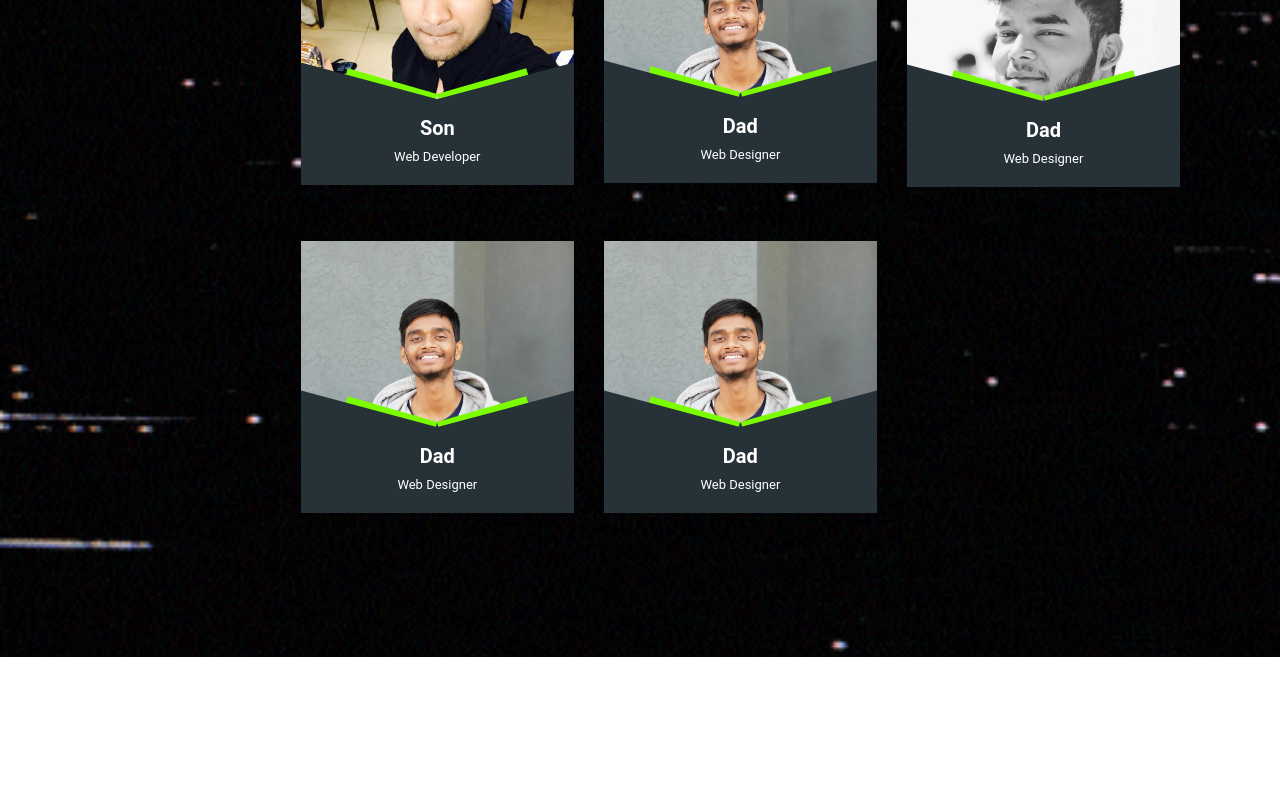
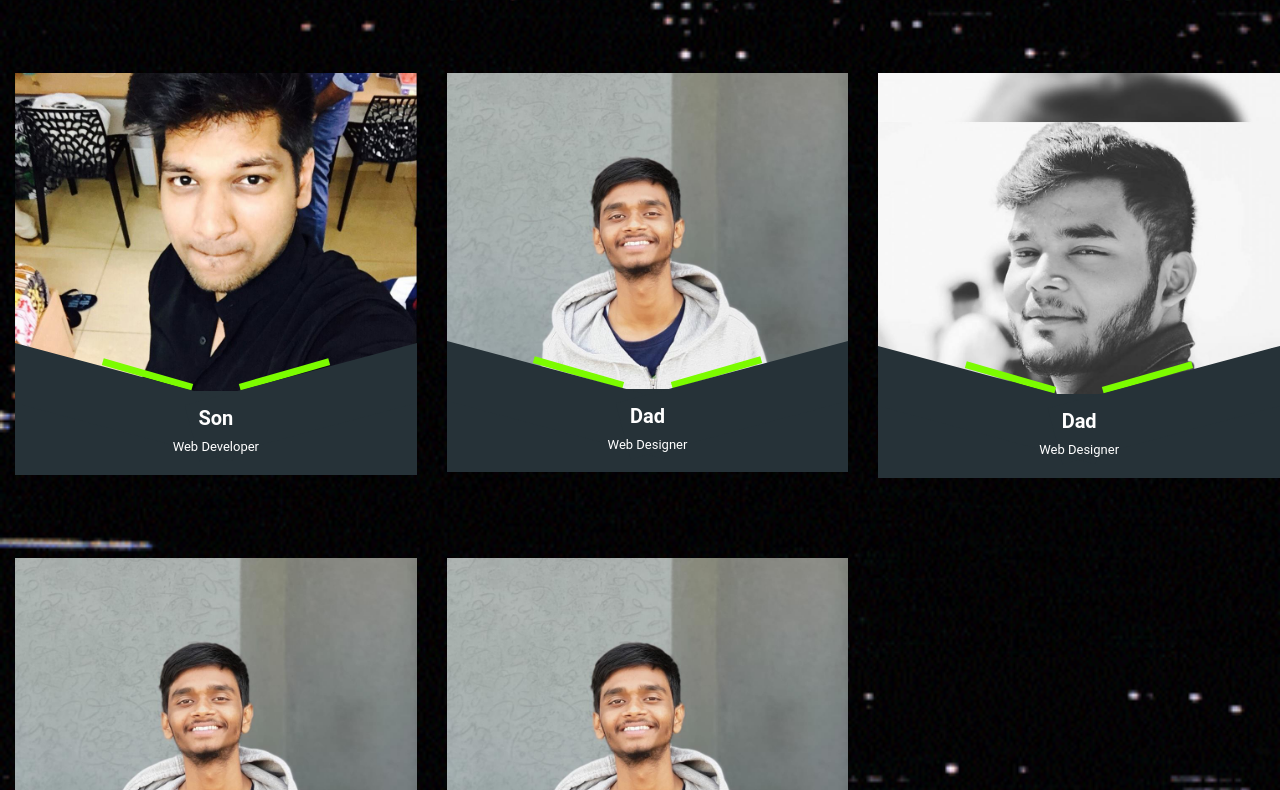
Before and after one commit to vivekmuj/randomizemuj.github.io, a plain HTML site: page team.html in a window 1280 px wide. Shown: the part 143-933 px from the top of the page. Before the commit the page ends 800 px from the top, so only its background shows below. Drawn offline with nearby package versions, Linux system fonts and the light colour scheme.

Commit message:
changed container

```diff
--- a/team.html
+++ b/team.html
@@ -54,7 +54,7 @@ html, body {
 }
 .our-team img{
   width: 100%;
-  height: auto;
+  height: 50%;
 
 }
 .our-team .team-content{
@@ -75,7 +75,7 @@ html, body {
 .our-team .team-content:after{
   content: "";
   width: 60%;
-  height: 38px;
+  height: 58px;
   background: #263238;
   position: absolute;
   top: -18px;
@@ -252,13 +252,13 @@ html, body {
     </div>
 
 
-    <div class="container">
+    <div class="container-fluid">
         <div class="title">
             <h1>Our team</h1>
-        </div>
+        <!-- </div> -->
         <div class="row">
 
-            <div class="col-md-3 col-sm-6 col-lg-4">
+            <div class="col-md-4 col-sm-4 col-lg-4">
                 <div class="our-team">
                     <img src="images/shlok.jpg" alt="">
                     <div class="team-content">
@@ -275,7 +275,7 @@ html, body {
                 </div>
             </div>
 
-            <div class="col-md-3 col-sm-6 col-lg-4">
+            <div class="col-md-4 col-sm-6 col-lg-4">
                 <div class="our-team">
                     <img src="images/ankit.jpg" alt="">
                     <div class="team-content">
@@ -292,7 +292,7 @@ html, body {
                 </div>
             </div>
 
-            <div class="col-md-3 col-sm-6 col-lg-4">
+            <div class="col-md-4 col-sm-6 col-lg-4">
                 <div class="our-team">
                     <img src="images/vaibhav.jpg" alt="">
                     <div class="team-content">
@@ -309,7 +309,7 @@ html, body {
                 </div>
             </div>
 
-            <div class="col-md-3 col-sm-6 col-lg-4">
+            <div class="col-md-4 col-sm-6 col-lg-4">
                 <div class="our-team">
                     <img src="images/ankit.jpg" alt="">
                     <div class="team-content">
@@ -326,7 +326,7 @@ html, body {
                 </div>
             </div>
 
-            <div class="col-md-3 col-sm-6 col-lg-4">
+            <div class="col-md-4 col-sm-6 col-lg-4">
                 <div class="our-team">
                     <img src="images/ankit.jpg" alt="">
                     <div class="team-content">
@@ -345,5 +345,6 @@ html, body {
 
         </div>
     </div>
+  </div>
 </body>
 </html>
```
